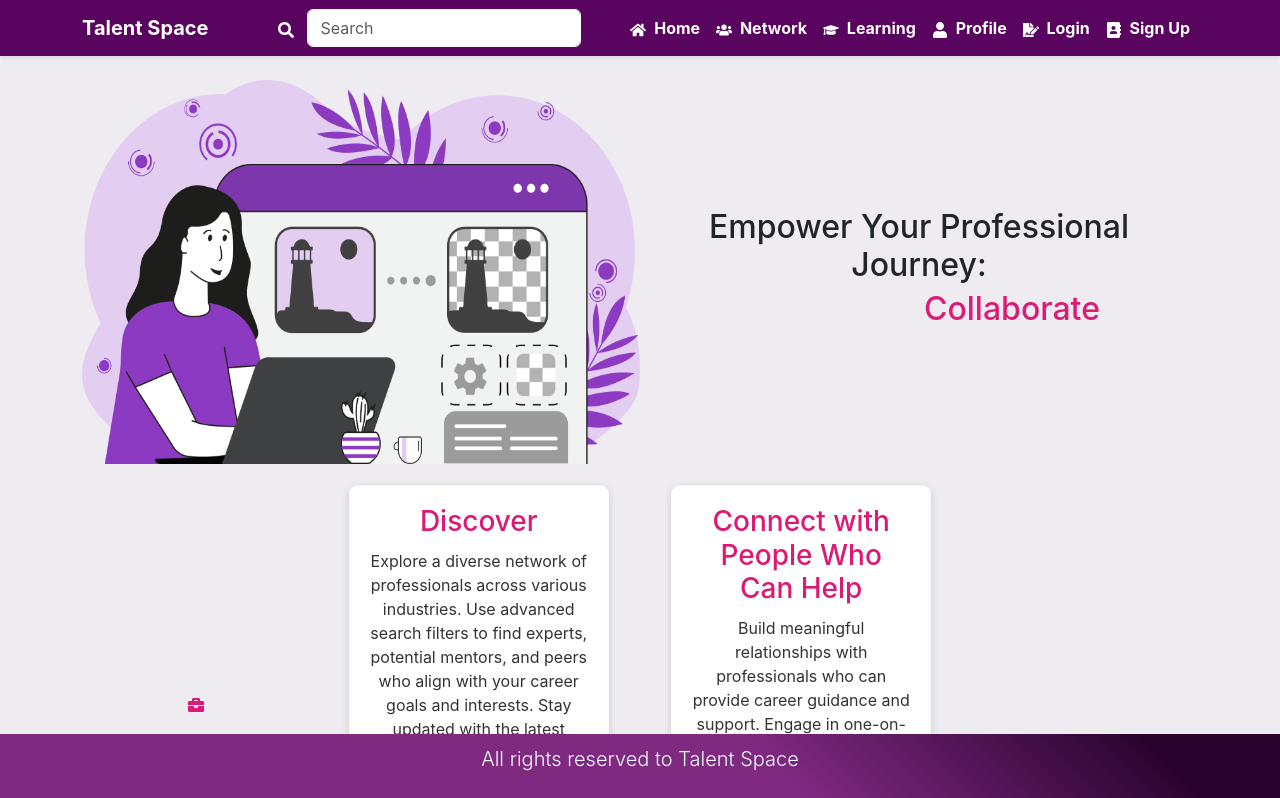
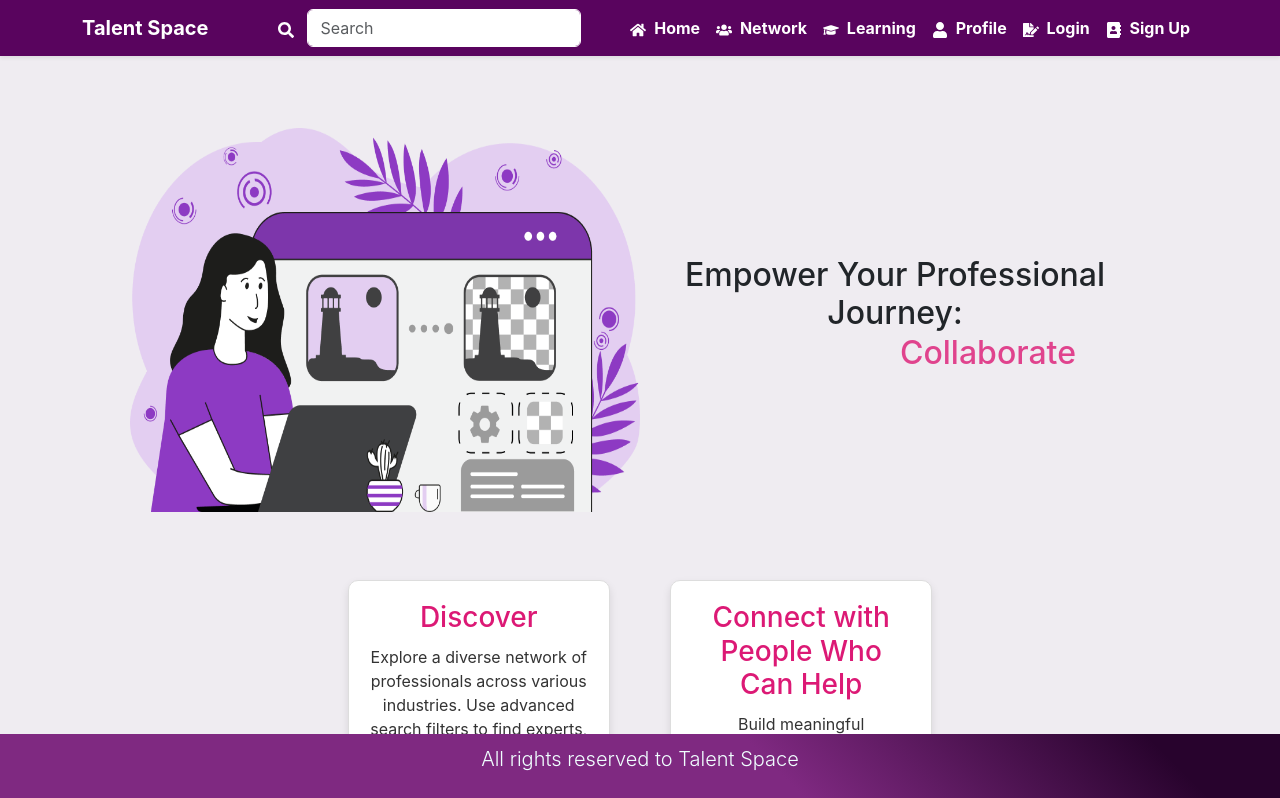
Before and after one commit to Sireesha2203/talent_space, a React (Create React App) app: page / in a window 1280 px wide. Shown: the top 798 px of the page. Built offline with nearby package versions, Linux system fonts and the light colour scheme.

Commit message:
commit_25-10-24 23:49

```diff
--- a/src/components/Home/LandingPage.jsx
+++ b/src/components/Home/LandingPage.jsx
@@ -29,7 +29,7 @@ function LandingPage() {
 
   return (
     <div className="landing-page">
-      <div>
+      <div className='one m-5'>
         <img className='land' src='assets/landing.png' alt="" />
         <h2 className='landSt'>
           Empower Your Professional Journey:
```
